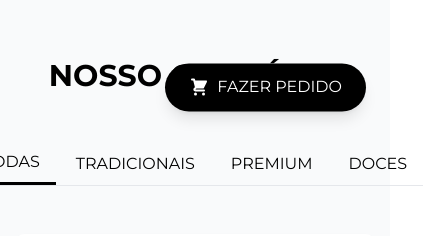
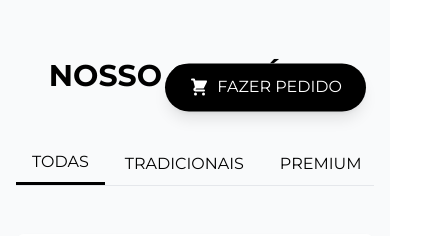
Before and after one commit to lanostraeventos/delivery, a plain HTML site: page index.html in a window 390 px wide. Shown: the part 697-933 px from the top of the page, 423 px wide, since content can reach past the window. Drawn offline with nearby package versions, Linux system fonts and the light colour scheme.

Commit message:
Update index.html
Menu de cardápio

```diff
--- a/index.html
+++ b/index.html
@@ -56,8 +56,8 @@
         <div class="container mx-auto px-4">
             <h2 class="text-3xl font-bold text-center mb-12">NOSSO CARDÁPIO</h2>
 
-            <div class="flex justify-center mb-12">
-                <div class="flex space-x-1 border-b">
+            <div class="flex justify-start md:justify-center mb-12 overflow-x-auto no-scrollbar">
+                <div class="flex-none flex space-x-1 border-b">
                     <button onclick="filterMenu('todas')" class="menu-tab active px-4 py-2">TODAS</button>
                     <button onclick="filterMenu('tradicionais')" class="menu-tab px-4 py-2">TRADICIONAIS</button>
                     <button onclick="filterMenu('premium')" class="menu-tab px-4 py-2">PREMIUM</button>
```
